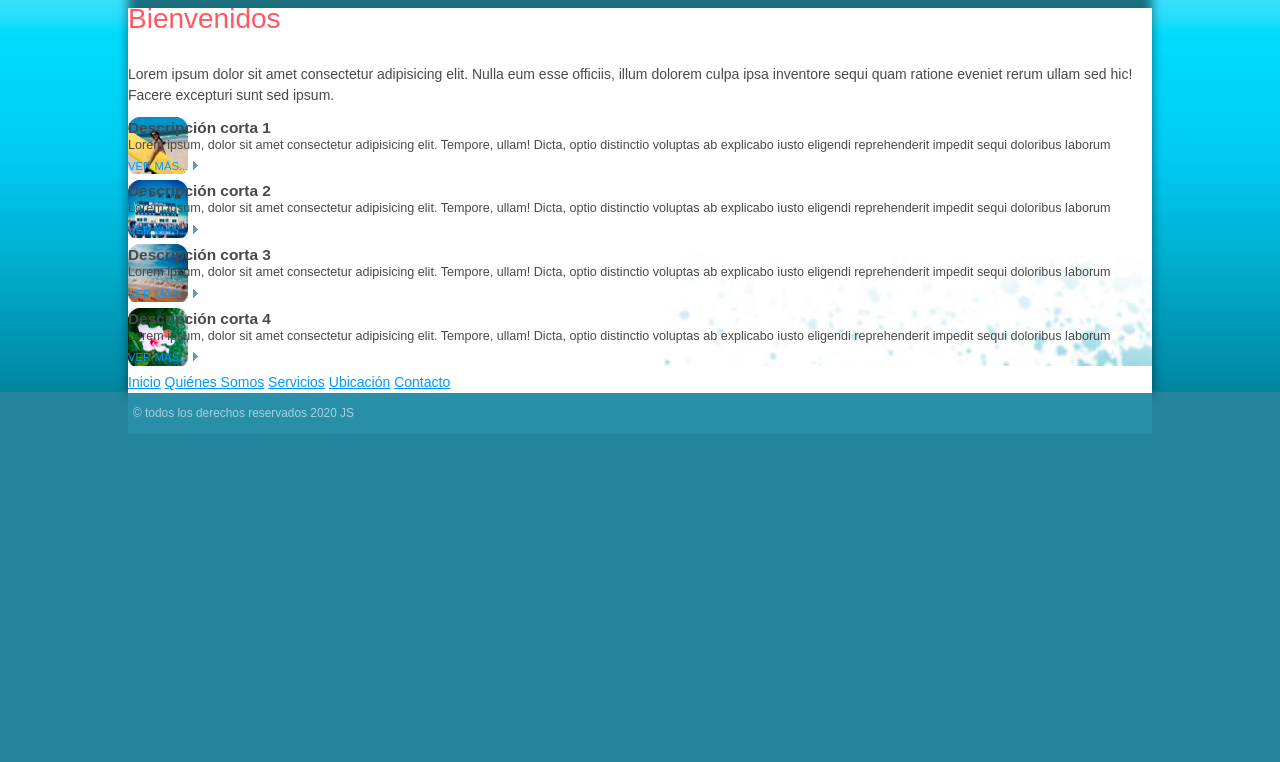
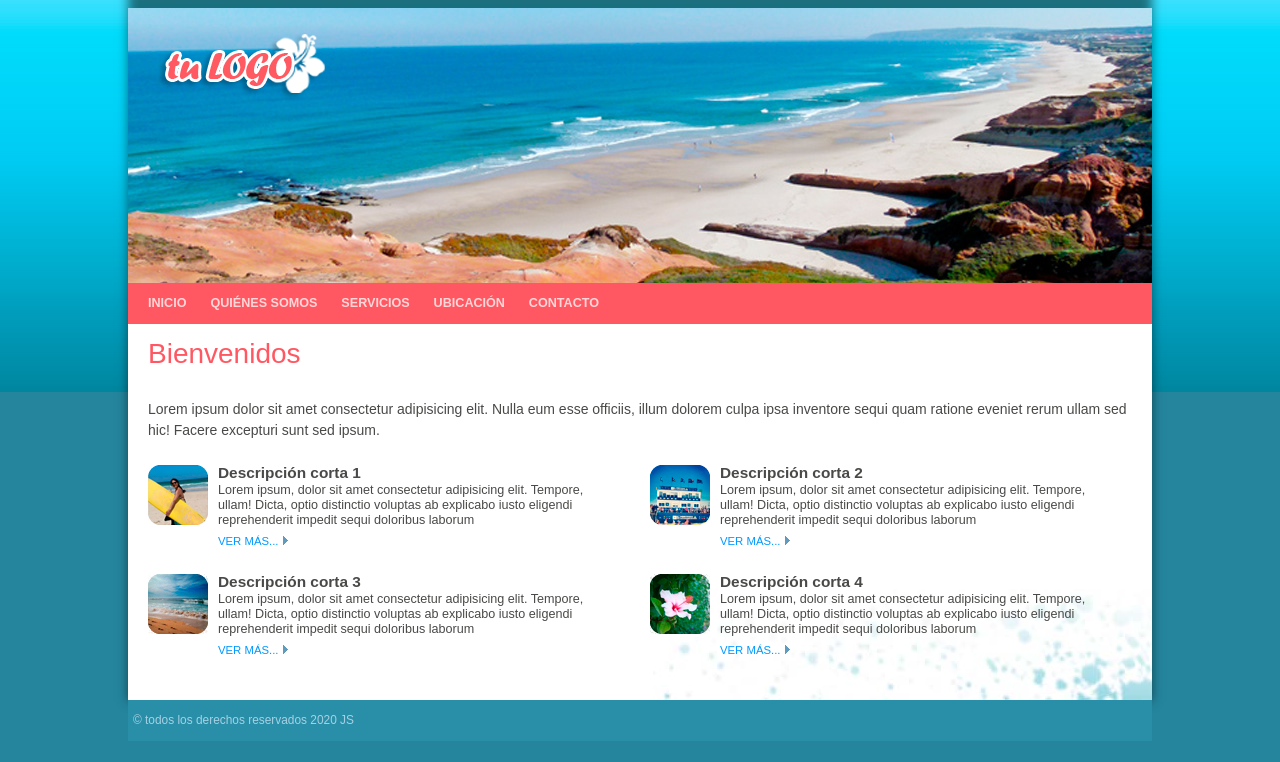
Before and after one commit to claudiomontoya/interfazdeusuarioclase4, a plain HTML site: page index.html in a window 1280 px wide. Drawn offline with Linux system fonts and the light colour scheme.

Commit message:
Clase 28-10-2020

```diff
--- a/css/style.css
+++ b/css/style.css
@@ -9,6 +9,7 @@ body {
 .contenedor_ppal {
     max-width: 1024px;
     margin: 0px auto;
+    position: relative;
     background-color: #fff;
     -webkit-box-shadow: 0 -40px 10px 0 rgba(0, 0, 0, 0.5);
     -moz-box-shadow: 0 -40px 10px 0 rgba(0, 0, 0, 0.5);
@@ -90,3 +91,45 @@ a.vmas {
 .desc_c.cuatro {
     background-image: url(../images/desc_corta_4.jpg);
 }
+
+header a.logo {
+    display: block;
+    position: absolute;
+    background-position: 0px 0px;
+    background-repeat: no-repeat;
+}
+
+nav {
+    width: 100%;
+    display: block;
+    position: absolute;
+    background-color: #ff5862;
+}
+
+nav a {
+    text-decoration: none;
+    color: #ffd6d8;
+    text-transform: uppercase;
+    display: inline-block;
+    font-weight: bold;
+    font-size: .9em;
+}
+
+nav a:hover {
+    color: #fff;
+}
+
+.limpiar {
+    clear: both;
+    line-height: 1px;
+}
+
+.descripcion_up,
+.descripcion_low {
+    float: left;
+    width: 100%;
+}
+
+.descripcion_up {
+    padding-bottom: 15px;
+}
--- a/css/style.sm.css
+++ b/css/style.sm.css
@@ -0,0 +1,61 @@
+header {
+    height: 75px;
+    background: url(../images/banner_pequeno.jpg) no-repeat 0px;
+}
+
+header a.logo {
+    width: 113px;
+    height: 49px;
+    top: 10px;
+    left: 12px;
+    background: url(../images/logo_pequeno.png) no-repeat;
+}
+
+article {
+    padding: 20px 20px 10px 20px;
+}
+
+nav {
+    position: static;
+    padding: 10px 0px 10px 0px;
+    background-image: url(../images/nav_onda.jpg);
+    background-position: top;
+    background-repeat: repeat-x;
+}
+
+nav a {
+    color: #f5cadc;
+    display: block;
+    margin: 15px;
+    padding: 9px;
+    border: 1px solid #f5cadc;
+    background: url(../images/movil_flecha_link.png) no-repeat right;
+    border-radius: 12px;
+    -moz-border-radius: 12px;
+    -webkit-border-radius: 12px;
+}
+
+nav a:hover {
+    color: #fff;
+    background-color: rgb(255, 255, 255, 0.3);
+}
+
+.contenedor_desc {
+    padding: 0px;
+}
+
+.contenedor_desc .desc_c {
+    width: auto;
+    float: none;
+    padding-left: 10px 0px 0px 0px;
+    background-position: 20px 13px;
+    border-top: 2px dotted #24859d;
+}
+
+.contenedor_desc .desc_c .contenido {
+    padding: 0px 20px 15px 90px;
+}
+
+descripcion_up {
+    padding-bottom: 0px;
+}
--- a/css/style_lg.css
+++ b/css/style_lg.css
@@ -0,0 +1,42 @@
+header {
+    height: 275px;
+    background: url(../images/banner_grande.jpg) no-repeat 0px;
+}
+
+header a.logo {
+    width: 170px;
+    height: 170px;
+    top: 20px;
+    left: 30px;
+    background: url(../images/logo_grande.png) no-repeat;
+}
+
+article {
+    padding: 60px 20px 10px 20px;
+}
+
+.contenedor_desc {
+    padding: 0px 0px 35px 20px;
+}
+
+.contenedor_desc .desc_c {
+    width: 50%;
+    float: left;
+    background-position: 0px 3px;
+}
+
+.contenedor_desc .desc_c .contenido {
+    padding: 0px 30px 0px 70px;
+}
+
+nav {
+    top: 275px;
+}
+
+nav a {
+    margin: 10px 0px 10px 20px;
+}
+
+@media screen and (max-width:1034px) {
+    footer {}
+}
--- a/css/style_md.css
+++ b/css/style_md.css
@@ -0,0 +1,60 @@
+header {
+    height: 130px;
+    background: url(../images/banner_mediano.jpg) no-repeat 0px;
+}
+
+header a.logo {
+    width: 140px;
+    height: 70px;
+    top: 10px;
+    left: 12px;
+    background: url(../images/logo_mediano.png) no-repeat;
+}
+
+article {
+    padding: 30px 20px 10px 20px;
+}
+
+nav {
+    position: static;
+    padding: 10px 0px 10px 0px;
+    background-image: url(../images/nav_onda.jpg);
+    background-position: top;
+    background-repeat: repeat-x;
+}
+
+nav a {
+    color: #f5cadc;
+    display: block;
+    margin: 15px;
+    padding: 9px;
+    border: 1px solid #f5cadc;
+    background: url(../images/movil_flecha_link.png) no-repeat right;
+    border-radius: 12px;
+    -moz-border-radius: 12px;
+    -webkit-border-radius: 12px;
+}
+
+nav a:hover {
+    color: #fff;
+    background-color: rgb(255, 255, 255, 0.3);
+}
+
+.contenedor_desc {
+    padding: 10px;
+}
+
+.contenedor_desc .desc_c {
+    width: 50%;
+    float: left;
+    background-position: 0px 3px;
+    border-top: 2px dotted #24859d;
+}
+
+.contenedor_desc .desc_c .contenido {
+    padding: 0px 20px 15px 90px;
+}
+
+.descripcion_up {
+    padding-bottom: 0px;
+}
--- a/index.html
+++ b/index.html
@@ -7,6 +7,9 @@
     <title>Mi primera página responsive</title>
     <link rel="stylesheet" href="css/style.css">
     <link rel="stylesheet" href="css/style_lg.css">
+    <link rel="stylesheet" type="text/css" media="only screen and (min-width:50px) and (max-width:500px)" href="css/style.sm.css" />
+    <link rel="stylesheet" type="text/css" media="only screen and (min-width:501px) and (max-width:800px)" href="css/style_md.css" />
+
 </head>
 
 <body>
```
